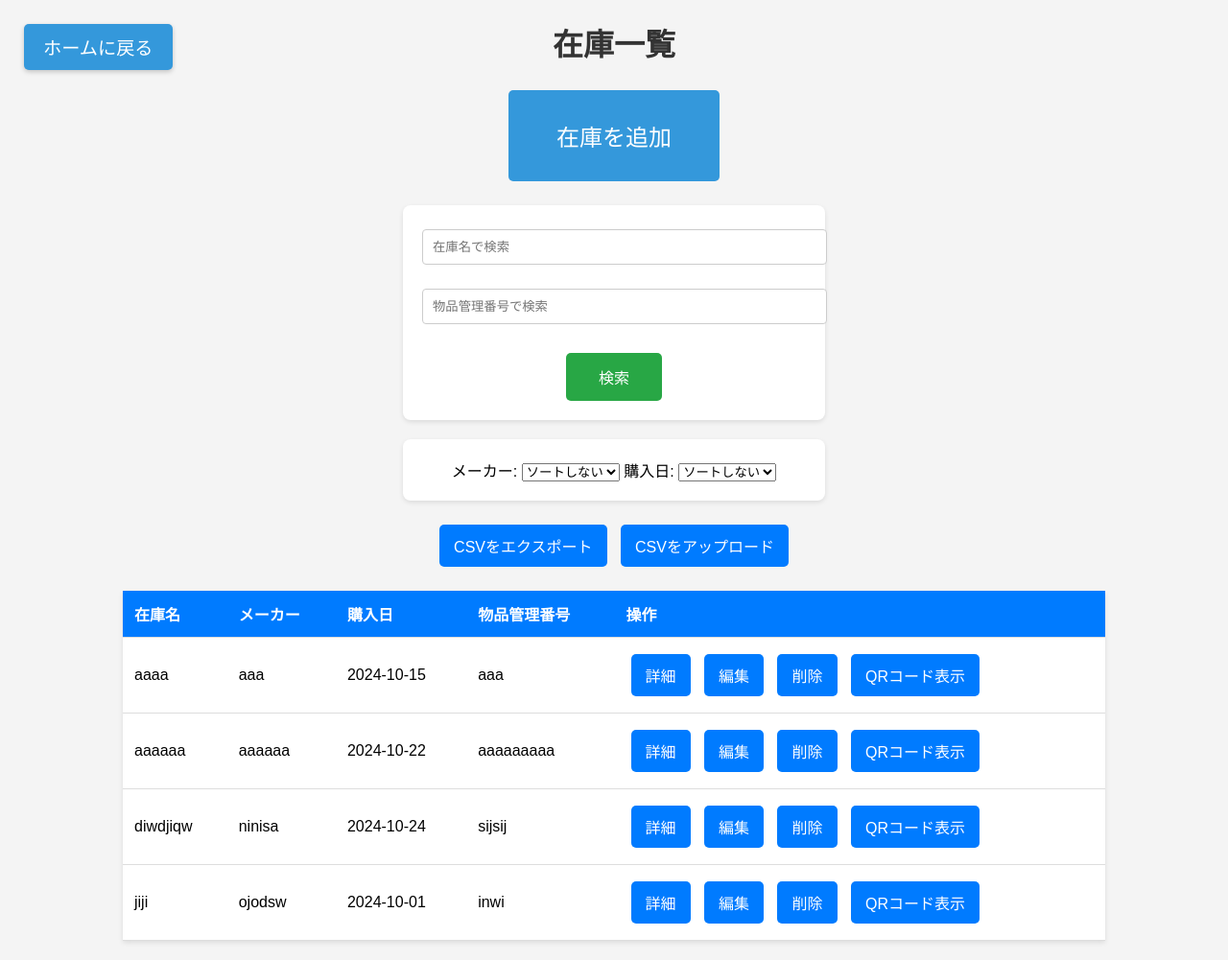
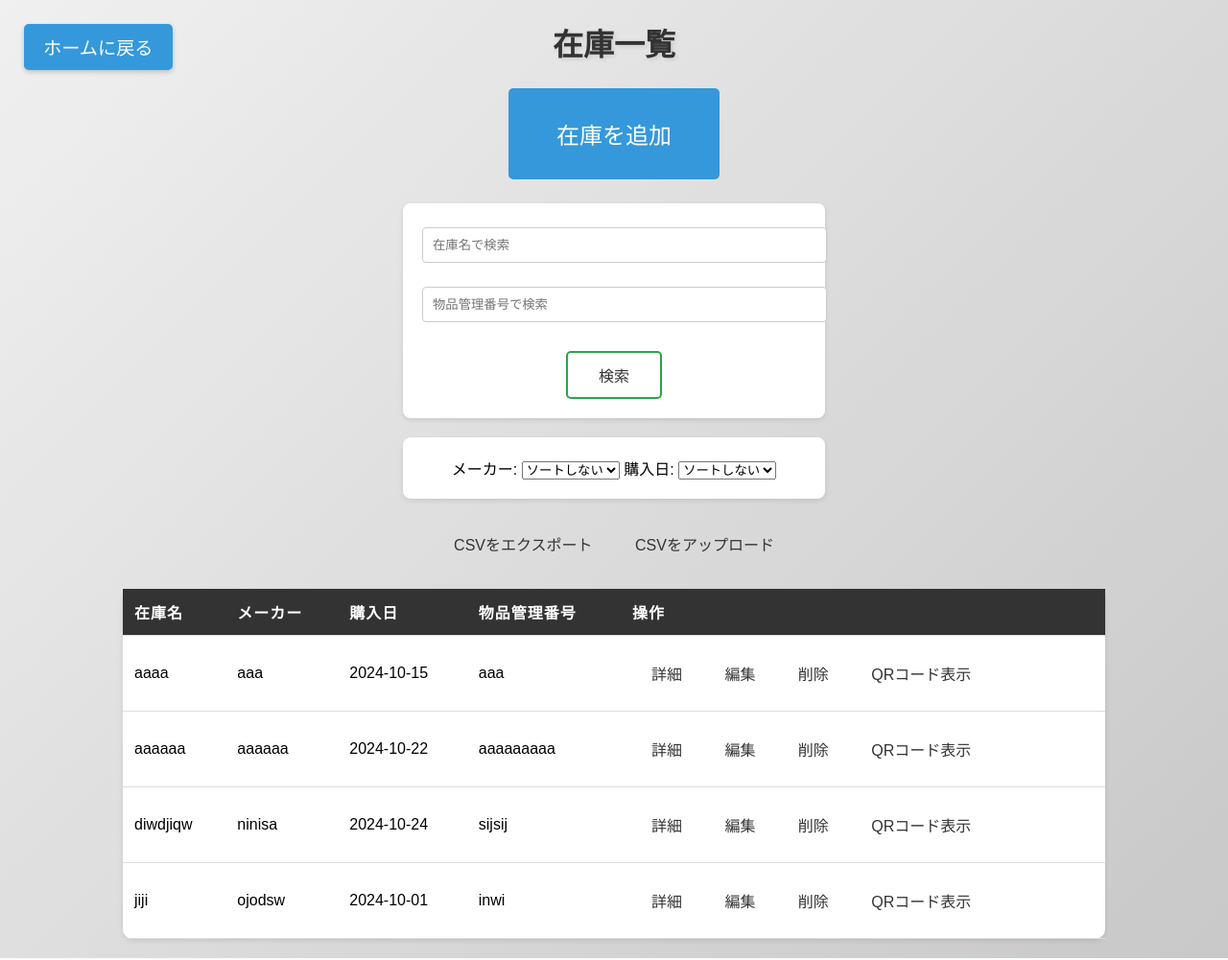
Before and after one commit to Laur3121/database, a Flask app: page /inventory in a window 1280 px wide. Shown: the whole page at 96% size. Run offline with Flask 3, Linux system fonts and the light colour scheme; data comes from the database, SQL or seed files in the repository; both versions use the stored data as it was after the commit.

Commit message:
一旦乙

```diff
--- a/flask_inventory/app.py
+++ b/flask_inventory/app.py
@@ -46,7 +46,6 @@ def inventory():
     search_query = request.args.get('search')
     item_number = request.args.get('item_number')
     sort = request.args.get('sort')
-    sort_date = request.args.get('sort_date')
 
     query = 'SELECT * FROM inventory WHERE 1=1'
     params = []
@@ -59,13 +58,12 @@ def inventory():
         query += ' AND item_number = ?'
         params.append(item_number)
 
-    # メーカーでのソート
+    # ソート条件に応じてクエリを変更
     if sort == 'manufacturer':
         query += ' ORDER BY manufacturer'
-    # 購入日でのソート
-    elif sort_date == 'purchase_date_asc':
+    elif sort == 'purchase_date_asc':  # 購入日昇順
         query += ' ORDER BY purchase_date ASC'
-    elif sort_date == 'purchase_date_desc':
+    elif sort == 'purchase_date_desc':  # 購入日降順
         query += ' ORDER BY purchase_date DESC'
 
     products = conn.execute(query, params).fetchall()
@@ -107,7 +105,6 @@ def delete_product(product_id):
     conn.close()
     return redirect(url_for('inventory'))
 
-# テーブル更新するやつ
 @app.route('/create_table')
 def create_table():
     conn = get_db_connection()
@@ -130,7 +127,6 @@ def create_table():
     conn.commit()
     conn.close()
     return "テーブルを作成しました。商品を追加できます。"
-
 
 # 商品編集ページを表示
 @app.route('/edit_product/<int:product_id>', methods=['GET'])
--- a/flask_inventory/static/styles.css
+++ b/flask_inventory/static/styles.css
@@ -1,35 +1,62 @@
 body {
-    font-family: Arial, sans-serif;
+    font-family: 'Sacramento', cursive;
     margin: 0;
     padding: 0;
     background-color: #f4f4f4;
+    background: linear-gradient(135deg, #f0f0f0, #c8c8c8);
 }
 
 h1, h2 {
     text-align: center;
     color: #333;
+    margin-bottom: 20px;
+    text-shadow: 2px 2px 4px rgba(0, 0, 0, 0.1);
 }
 
+/* リンクのスタイル */
 a {
     text-decoration: none;
-    color: white;
-    background-color: #007bff;
+    color: #333;
+    position: relative;
+    display: inline-block;
     padding: 10px 15px;
-    border-radius: 5px;
     margin: 5px;
-    display: inline-block;
+    transition: all 0.3s ease;
+    background-color: transparent; /* 背景を透明に */
+}
+
+/* インク風の下線 */
+a::after {
+    content: '';
+    position: absolute;
+    width: 100%;
+    height: 2px;
+    bottom: 0;
+    left: 0;
+    background-color: #ab1717; /* インクの色 */
+    transform: scaleX(0);
+    transform-origin: right;
+    transition: transform 0.3s ease;
+}
+
+/* ホバー時の下線アニメーション */
+a:hover::after {
+    transform: scaleX(1);
+    transform-origin: left;
 }
 
 a:hover {
-    background-color: #0056b3;
+    color: #ab1717;
 }
 
+/* テーブルのスタイル */
 table {
     width: 80%;
     margin: 20px auto;
     border-collapse: collapse;
     background-color: white;
     box-shadow: 0 2px 5px rgba(0, 0, 0, 0.1);
+    border-radius: 10px; /* テーブルに角丸を追加 */
 }
 
 th, td {
@@ -39,14 +66,17 @@ th, td {
 }
 
 th {
-    background-color: #007bff;
+    background-color: #333;
     color: white;
+    text-transform: uppercase; /* 見出しを大文字に */
+    letter-spacing: 1px; /* 文字の間隔を調整 */
 }
 
 tr:hover {
     background-color: #f1f1f1;
 }
 
+/* フォームのスタイル */
 form {
     max-width: 400px;
     margin: 20px auto;
@@ -66,29 +96,72 @@ input[type="date"] {
 }
 
 input[type="submit"] {
-    background-color: #28a745;
-    color: white;
+    background-color: transparent;
+    color: #333;
+    border: 2px solid #28a745;
     padding: 10px 15px;
-    border: none;
     border-radius: 5px;
     cursor: pointer;
+    position: relative;
+    transition: all 0.3s ease;
+}
+
+input[type="submit"]::after {
+    content: '';
+    position: absolute;
+    width: 100%;
+    height: 2px;
+    bottom: 0;
+    left: 0;
+    background-color: #28a745;
+    transform: scaleX(0);
+    transform-origin: right;
+    transition: transform 0.3s ease;
+}
+
+input[type="submit"]:hover::after {
+    transform: scaleX(1);
+    transform-origin: left;
 }
 
 input[type="submit"]:hover {
-    background-color: #218838;
+    color: #28a745;
 }
 
-/* styles.css */
+/* ページトップボタンのスタイル */
 #js-pagetop {
     position: fixed;
-    bottom: 20px; /* 画面下からの距離 */
-    right: 20px; /* 画面右からの距離 */
-    display: none; /* 初期状態は非表示 */
-    padding: 10px 15px; /* ボタンの内側の余白 */
-    background-color: #3498db; /* 背景色 */
-    color: white; /* 文字色 */
-    border: none; /* 枠線を消す */
-    border-radius: 5px; /* 角を丸くする */
-    cursor: pointer; /* カーソルをポインターに */
-    z-index: 1000; /* 他の要素の上に表示 */
+    bottom: 20px;
+    right: 20px;
+    display: none;
+    padding: 10px 15px;
+    background-color: transparent;
+    color: #333;
+    border: 2px solid #3498db;
+    border-radius: 5px;
+    cursor: pointer;
+    z-index: 1000;
+    transition: all 0.3s ease;
 }
+
+#js-pagetop::after {
+    content: '';
+    position: absolute;
+    width: 100%;
+    height: 2px;
+    bottom: 0;
+    left: 0;
+    background-color: #3498db;
+    transform: scaleX(0);
+    transform-origin: right;
+    transition: transform 0.3s ease;
+}
+
+#js-pagetop:hover::after {
+    transform: scaleX(1);
+    transform-origin: left;
+}
+
+#js-pagetop:hover {
+    color: #3498db;
+}
```
Also changed, not shown: flask_inventory/templates/history.html (added, +53 -0 lines), flask_inventory/templates/index.html (+11 -3 lines), flask_inventory/templates/inventory.html (+10 -0 lines), flask_inventory/history_database.db (added), flask_inventory/inventory.db, flask_inventory/your_database.db (added).
